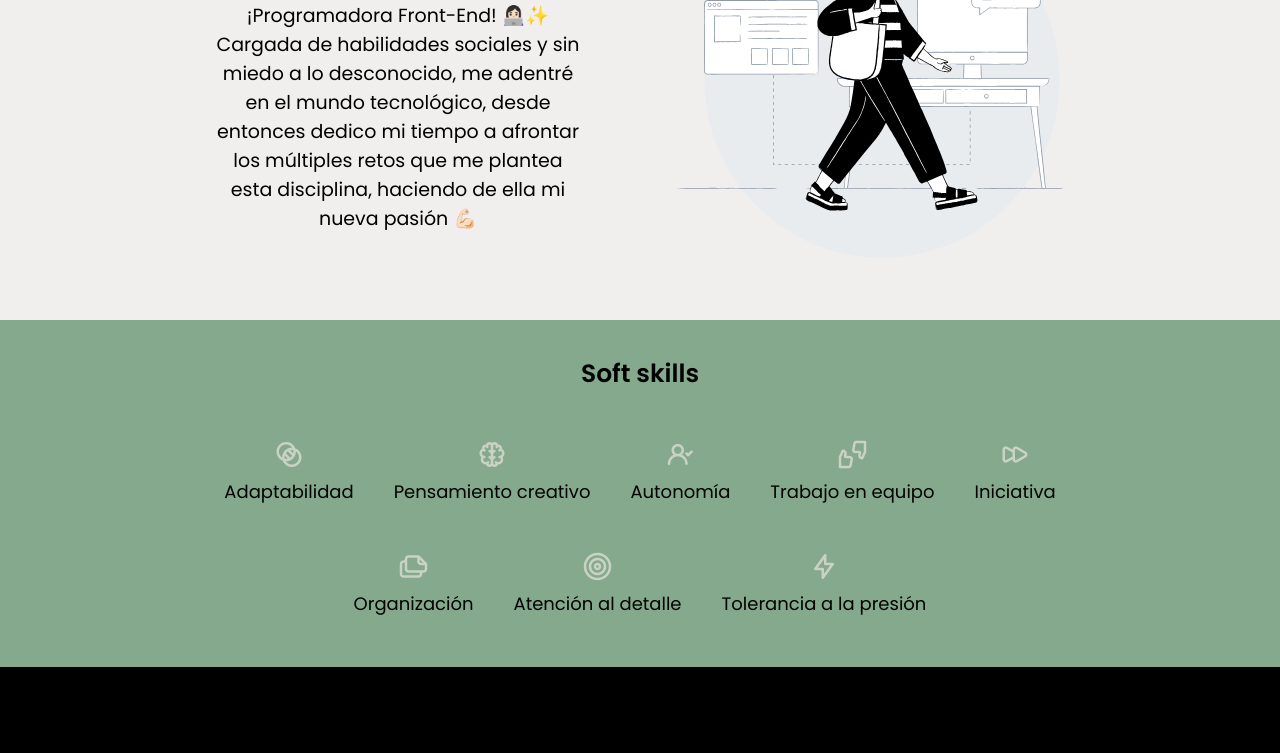
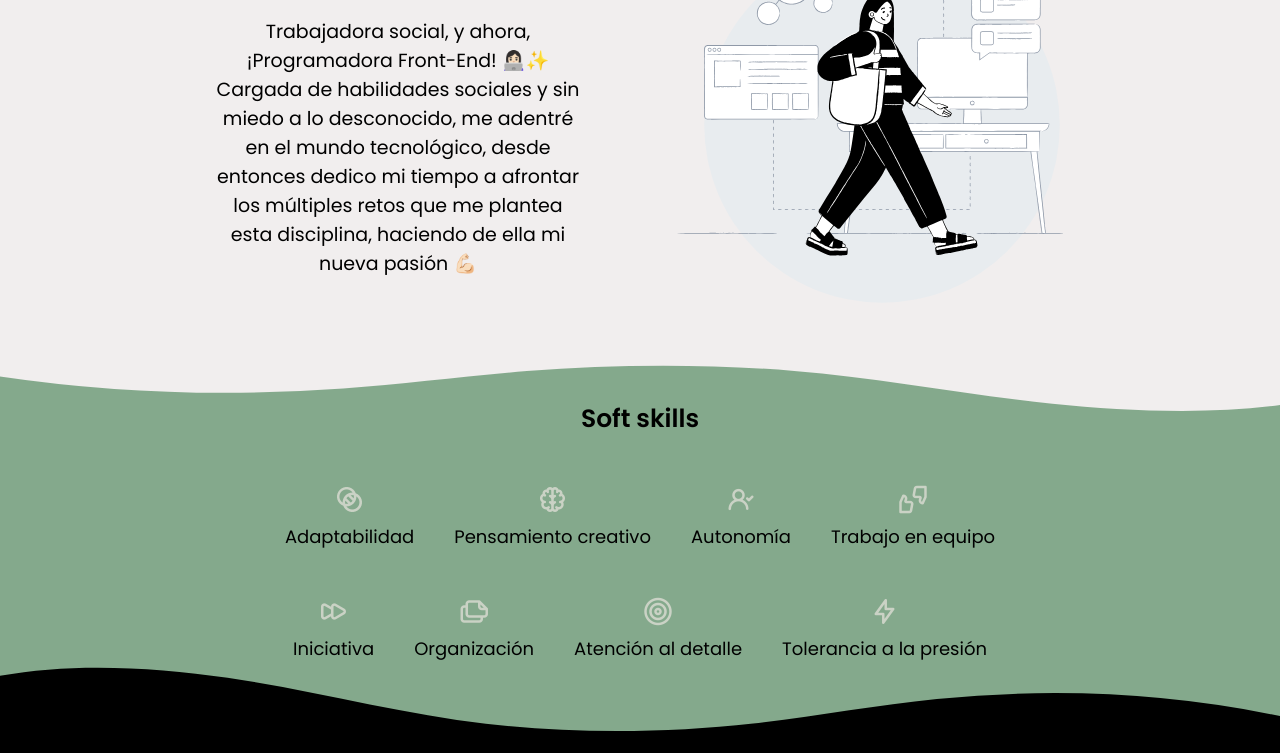
Before and after one commit to MariaSJ/portfolio, a React app: page /#/AboutMe in a window 1280 px wide. Shown: the part 170-923 px from the top of the page. Built offline with nearby package versions, Linux system fonts and the light colour scheme.

Commit message:
fixed css aboutme

```diff
--- a/src/components/AboutMe.js
+++ b/src/components/AboutMe.js
@@ -13,6 +13,9 @@ const AboutMe = () => {
             </article>
 
             <article className="aboutMe__skills fade-in-bottom">
+                <div className="custom-shape-divider-bottom-1676289003">
+                    <svg data-name="Layer 1" xmlns="http://www.w3.org/2000/svg" viewBox="0 0 1200 120" preserveAspectRatio="none"><path d="M321.39,56.44c58-10.79,114.16-30.13,172-41.86,82.39-16.72,168.19-17.73,250.45-.39C823.78,31,906.67,72,985.66,92.83c70.05,18.48,146.53,26.09,214.34,3V0H0V27.35A600.21,600.21,0,0,0,321.39,56.44Z" className="shape-fill"></path></svg>
+                </div>
                 <h2 className="aboutMe__title--two">Soft skills</h2>
                 <ul className="aboutMe__skillList">
                     <li className="aboutMe__skill"><i className="uil uil-adjust-circle aboutMe__icon"></i>Adaptabilidad</li>
@@ -24,6 +27,9 @@ const AboutMe = () => {
                     <li className="aboutMe__skill"><i className="uil uil-bullseye aboutMe__icon"></i>Atención al detalle</li>
                     <li className="aboutMe__skill"><i className="uil uil-bolt-alt aboutMe__icon"></i>Tolerancia a la presión</li>
                 </ul>
+                <div class="custom-shape-divider-top-1676289913">
+                    <svg data-name="Layer 1" xmlns="http://www.w3.org/2000/svg" viewBox="0 0 1200 120" preserveAspectRatio="none"><path d="M321.39,56.44c58-10.79,114.16-30.13,172-41.86,82.39-16.72,168.19-17.73,250.45-.39C823.78,31,906.67,72,985.66,92.83c70.05,18.48,146.53,26.09,214.34,3V0H0V27.35A600.21,600.21,0,0,0,321.39,56.44Z" class="shape-fill"></path></svg>
+                </div>
             </article>
 
             <article className="aboutMe__tech fade-in-bottom">
--- a/src/styles/layout/aboutme.scss
+++ b/src/styles/layout/aboutme.scss
@@ -1,5 +1,4 @@
 .aboutMe{
-
     &__description{
         display: flex;
         flex-direction: column;
@@ -81,7 +80,7 @@
         justify-content: center;
         align-items: center;
         gap: 40px;
-        margin: 40px 30px 50px 30px;
+        margin: 30px 30px 90px 30px;
     }
 
     &__skill{
@@ -101,7 +100,54 @@
     }
 }
 
-//////////////////////////////////////////////
+// WAVES FROM https://www.shapedivider.app/
+
+// Wave bottom
+.custom-shape-divider-bottom-1676289003 {
+    position: absolute;
+    bottom: 0;
+    left: 0;
+    width: 100%;
+    overflow: hidden;
+    line-height: 0;
+    transform: rotate(180deg);
+}
+
+.custom-shape-divider-bottom-1676289003 svg {
+    position: relative;
+    display: block;
+    width: calc(100% + 1.3px);
+    height: 70px;
+}
+
+.custom-shape-divider-bottom-1676289003 .shape-fill {
+    fill: $font-color;
+}
+
+
+// Wave top
+.custom-shape-divider-top-1676289913 {
+    position: absolute;
+    top: 0;
+    left: 0;
+    width: 100%;
+    overflow: hidden;
+    line-height: 0;
+}
+
+.custom-shape-divider-top-1676289913 svg {
+    position: relative;
+    display: block;
+    width: calc(100% + 1.3px);
+    height: 50px;
+}
+
+.custom-shape-divider-top-1676289913 .shape-fill {
+    fill: $body-color;
+}
+
+
+///////////////////// MEDIAQUERIES /////////////////////////
 
 @media screen and (min-width:768px){
     .aboutMe{
@@ -147,7 +193,7 @@
         }
 
         &__skillList{
-            margin: 40px 60px 50px 60px;
+            margin: 30px 60px 90px 60px;
         }
 
         &__skill{
@@ -162,7 +208,7 @@
         &__description{
             height: 70%;
             width: 968px;
-            //margin-top: 40px;
+            margin-top: 80px;
             margin-left: auto;
             margin-right: auto;
             display: grid;
@@ -197,12 +243,13 @@
         }
 
         &__title--three{
+            margin-top: 0px;
             margin-bottom: 10px;
             font-size: 25px;
         }
 
         &__list{
-            margin: 10px;
+            margin: 20px;
             gap: 25px;
         }
 
@@ -216,7 +263,7 @@
         }
 
         &__skillList{
-            margin: 40px 200px 50px 200px;
+            margin: 40px 230px 70px 230px;
         }
 
         &__skill{
--- a/src/styles/layout/contact.scss
+++ b/src/styles/layout/contact.scss
@@ -81,7 +81,7 @@
     opacity: 0;
   }
 
-  /////////////////////////////////////////////////
+///////////////////// MEDIAQUERIES /////////////////////////
 
 @media screen and (min-width:768px){
   .contact{
--- a/src/styles/layout/header.scss
+++ b/src/styles/layout/header.scss
@@ -74,7 +74,7 @@
     }
 }
 
-////////////////////////////////////////////////
+///////////////////// MEDIAQUERIES /////////////////////////
 
 @media screen and (max-width:767px){
     .header{
--- a/src/styles/layout/home.scss
+++ b/src/styles/layout/home.scss
@@ -115,7 +115,7 @@
     }
 }
 
-//////////////////////////////////////////////
+///////////////////// MEDIAQUERIES /////////////////////////
 
 @media screen and (min-width:768px){
     .home{
--- a/src/styles/layout/proyects.scss
+++ b/src/styles/layout/proyects.scss
@@ -26,7 +26,7 @@
     }
 }
 
-////////////////////////////////////////////
+///////////////////// MEDIAQUERIES /////////////////////////
 
 @media screen and (min-width:768px){
     .proyects{
--- a/src/styles/layout/scrollUp.scss
+++ b/src/styles/layout/scrollUp.scss
@@ -1,3 +1,5 @@
+// CSS from https://uiverse.io/
+
 .scrollUp {
     display: flex;
     position: fixed;
@@ -67,7 +69,7 @@
     opacity: 0;
   }
 
-  //////////////////////////////////////////
+ ///////////////////// MEDIAQUERIES /////////////////////////
 
   @media screen and (min-width:768px){
     .scrollUp{
```
Also changed, not shown: src/images/contact.png.
